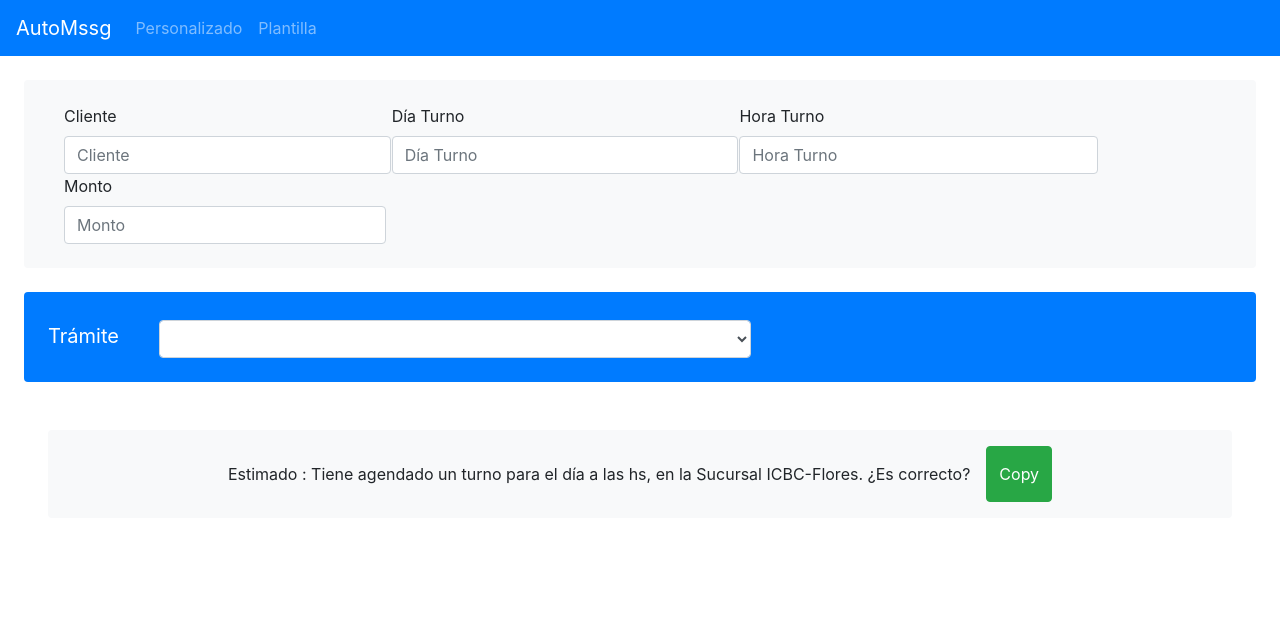
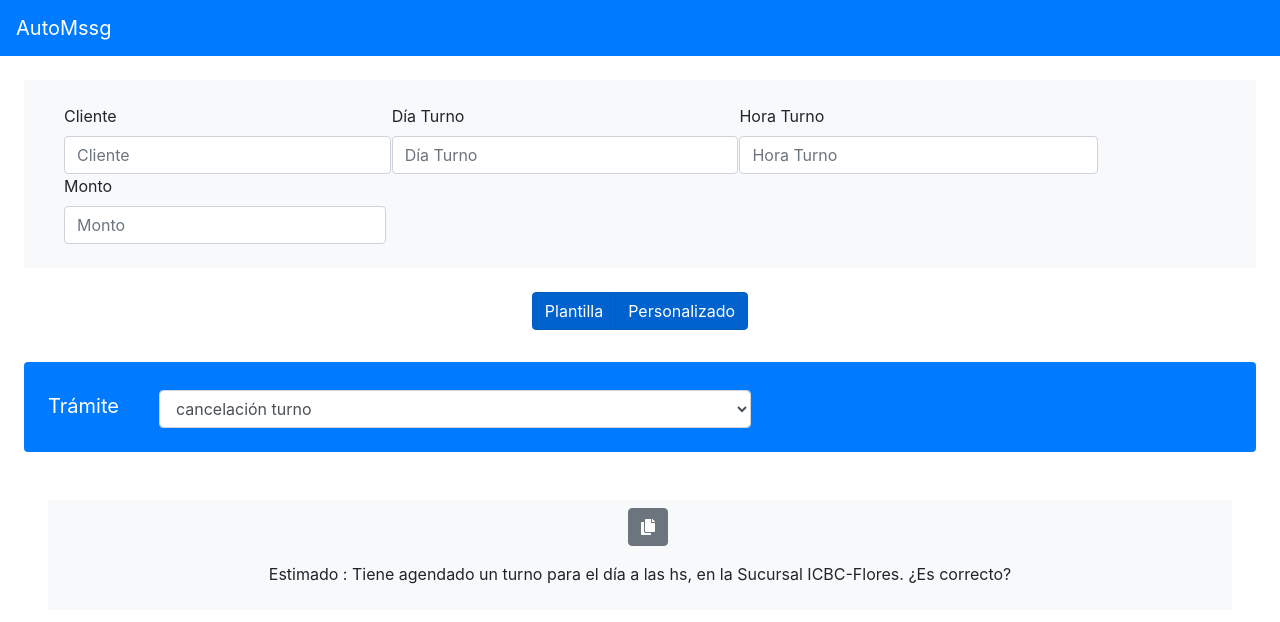
Before and after one commit to juanIgnacioEchaide/automssg, a React (Create React App) app: page /personalizado in a window 1280 px wide. Shown: the top 622 px of the page. Built offline with nearby package versions, Linux system fonts and the light colour scheme.

Commit message:
single component view TODO toggle selectable options

```diff
--- a/src/CustomizedMessage.js
+++ b/src/CustomizedMessage.js
@@ -1,14 +1,18 @@
 import React, {useState} from 'react';
 import Button from 'react-bootstrap/Button';
+import ToggleButtonGroup from 'react-bootstrap/ToggleButtonGroup';
+import ToggleButton from 'react-bootstrap/ToggleButton';
 import {CopyToClipboard} from 'react-copy-to-clipboard';
 import {Form} from 'react-bootstrap';
 import Navbar from 'react-bootstrap/Navbar';
+import {optionMessages} from '../src/data/optionMessages';
+import { FontAwesomeIcon } from '@fortawesome/react-fontawesome';
+import { faCopy } from '@fortawesome/free-solid-svg-icons';
 
 const CustomizedMessage =(props)=>{
 
-  const options=[
+  const options=optionMessages;
 
-  ]
     const[datosCliente, setDatosCliente]=useState({
         nombre:'',
         dia:'',
@@ -54,6 +58,10 @@ const CustomizedMessage =(props)=>{
         value:e.target.value});
       console.log(selectedOption);
     }
+
+    const[mode,setMode]=useState('');
+
+
         return (
           <div style={{witdh:'20vw'}}>
 
@@ -75,6 +83,14 @@ const CustomizedMessage =(props)=>{
                 <Form.Control name="hora" type="text"  placeholder="Monto" onChange={handleChange}/>
               </div>
               </Form>
+
+              <div className={""}>
+              <ToggleButtonGroup  className={"bg-dark"}type="checkbox" value={[1, 2]} className="mb-2">
+                <ToggleButton value={1}>Plantilla</ToggleButton>
+                <ToggleButton value={2}>Personalizado</ToggleButton>
+              </ToggleButtonGroup>
+             </div>
+
           <div className={"bg-primary text-white m-4 rounded p-4 row"}>
             <Navbar.Brand>Trámite</Navbar.Brand>
               <Form.Control as="select"
@@ -90,20 +106,35 @@ const CustomizedMessage =(props)=>{
               </Form.Control>
           </div>
 
-            <div className={"row p-3 justify-content-center bg-light m-5 rounded"}>
+            <div className={"row p-2 justify-content-center bg-light m-5 rounded"}>
                 <div id="parrafo" name="parrafo" value={parrafo} onClick={handleCopy} >
-              <p className={"pt-3"} >
+                <CopyToClipboard text={parrafo.parrafo} onCopy={()=>setCopied(true)}>
+                   <Button className={"btn btn-secondary ml-3"} type="success">
+                  <FontAwesomeIcon icon={faCopy} />
+                   </Button>
+                </CopyToClipboard>
+                 <p className={"pt-3 text-justify"} >
                      Estimado <strong>{datosCliente.nombre}</strong>:
                      Tiene agendado un turno para el día <strong>{datosCliente.dia}</strong> a las <strong>{datosCliente.hora}</strong> hs,
                      en la Sucursal ICBC-Flores. ¿Es correcto?
                   </p>
                 </div>
-                <CopyToClipboard text={parrafo.parrafo} onCopy={()=>setCopied(true)}>
-                <Button className={"btn btn-success ml-3"} type="success">
-                  Copy
+
+            </div>
+
+            {selectedOption.value==null?
+            <></>:
+            <div className={"p-2 bg-light rounded row m-5 justify-content-center"}>
+              <CopyToClipboard text={selectedOption.value} onCopy={()=>setCopied(true)}>
+                <Button className={"btn btn-secondary ml-3 float-right"} type="success">
+                <FontAwesomeIcon icon={faCopy} />
                 </Button>
               </CopyToClipboard>
+              <div className={"pt-2"}>
+                <p className={"p-1 text-justify"}>{selectedOption.value}</p>
               </div>
+
+            </div> }
           </div>
     )
 }
--- a/src/Navbar.js
+++ b/src/Navbar.js
@@ -10,8 +10,8 @@ return(
   <Navbar bg="primary" variant="dark">
     <Navbar.Brand href="#home">AutoMssg</Navbar.Brand>
     <Nav className="mr-auto">
-      <Nav.Link as={Link} to="/personalizado" href="#home">Personalizado</Nav.Link>
-      <Nav.Link as={Link} to="/plantilla">Plantilla</Nav.Link>
+{/*       <Nav.Link as={Link} to="/personalizado" href="#home">Personalizado</Nav.Link>
+      <Nav.Link as={Link} to="/plantilla">Plantilla</Nav.Link> */}
     </Nav>
   </Navbar>
 
--- a/src/TemplateMessage.js
+++ b/src/TemplateMessage.js
@@ -41,7 +41,7 @@ const TemplateMessage=(props)=>{
               <div className={"pt-2"}>
                 <p>{selectedOption.value}</p>
               </div>
-              <CopyToClipboard text={selectedOption.value} onCopy={()=>setCopied(true)}>
+              <CopyToClipboard  className={"justify-content-center"} text={selectedOption.value} onCopy={()=>setCopied(true)}>
                 <Button className={"btn btn-success ml-3"} type="success">
                   Copy
                 </Button>
```
Lines whose indentation alone changed are shown as unchanged.
